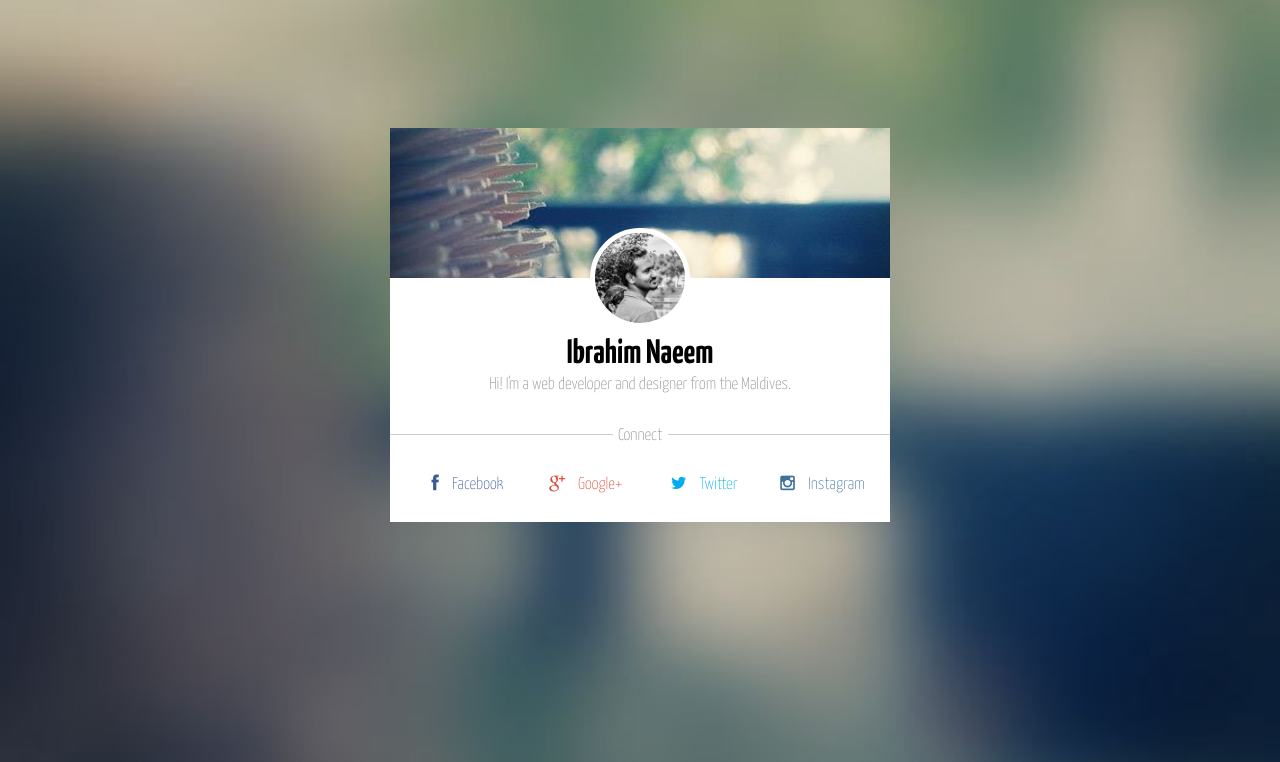
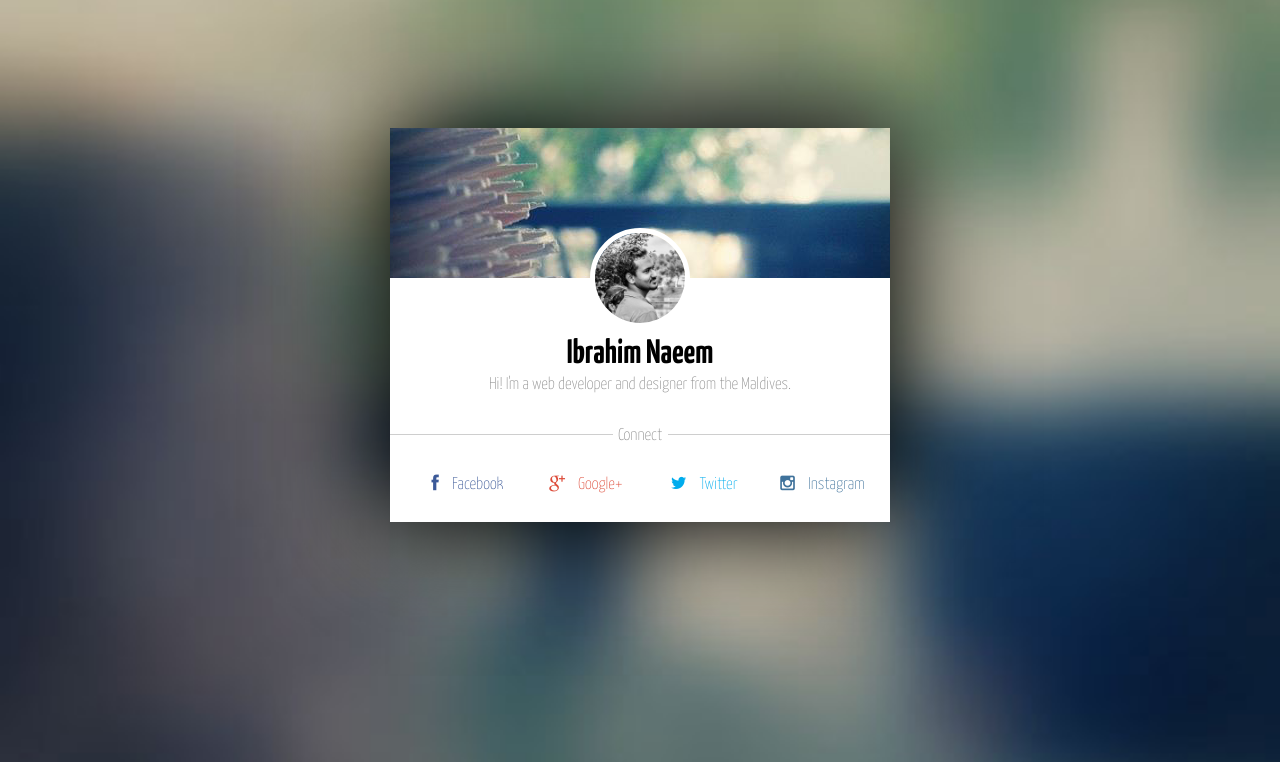
Before and after one commit to mbting/naeem.mv, a PHP site: page / in a window 1280 px wide. Shown: the top 762 px of the page. Run offline with PHP 8.4, Linux system fonts and the light colour scheme.

Commit message:
added card box shadow

```diff
--- a/css/style.css
+++ b/css/style.css
@@ -47,6 +47,9 @@ body {
 	margin: 0 auto;
 	margin-top: 10%;
 	width: 500px;
+	box-shadow: 0px 0px 100px 5px #000;
+	-moz-box-shadow: 0px 0px 100px 5px #000;
+	-webkit-box-shadow: 0px 0px 100px 5px #000;
 }
 
 #card header {
```
